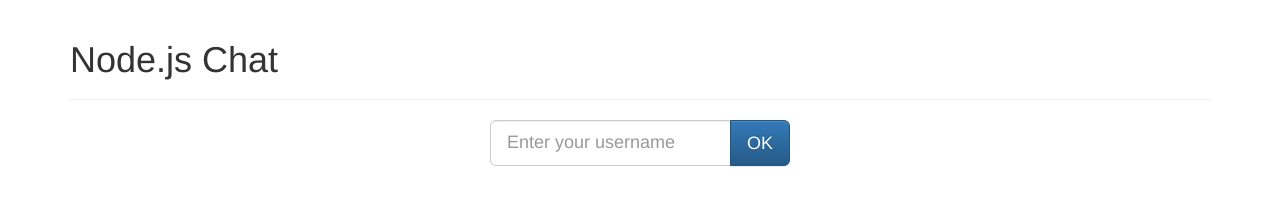
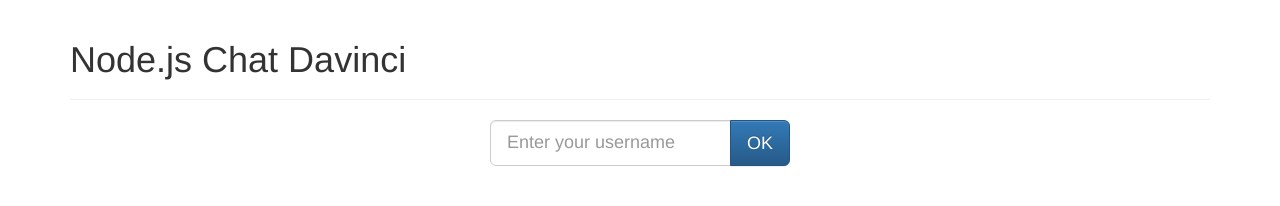
Before and after one commit to sabri1806/davinci-chat, a website: page index.html in a window 1280 px wide. Drawn offline with nearby package versions, Linux system fonts and the light colour scheme; no server answers.

Commit message:
prueba cambio

```diff
--- a/index.html
+++ b/index.html
@@ -1,7 +1,7 @@
 <html>
     <head>
         <title>
-            Node.js chat
+            Node.js chat Davinci
         </title>
         <style>
             #contentWrap{
@@ -19,7 +19,6 @@
                 overflow: auto;
             }
         </style>
-
         <script src="https://code.jquery.com/jquery.js"></script>
 
         <!-- Latest compiled and minified CSS -->
@@ -33,13 +32,10 @@
 
     </head>
     <body>
-
         <div class="container">
-
             <div class="page-header">
-                <h1>Node.js Chat</h1>
+                <h1>Node.js Chat Davinci</h1>
             </div>
-
             <div class="input-group" style="width:300px;text-align:center;margin:0 auto;" id="nickWrap">
                 <input id="nickname" class="form-control input-lg" type="text" placeholder="Enter your username">
                 <span class="input-group-btn">
@@ -73,9 +69,6 @@
                         <input type="submit"></input>
                     </form>-->
                 </div>
-
-
-
                 <div class="col-md-2">
                     <div class="panel panel-info">
                         <div class="panel-heading">
@@ -84,7 +77,6 @@
                         <div id="users" class="panel-body"></div>
                     </div>
                 </div>
-
             </div>
 
         </div>
```
